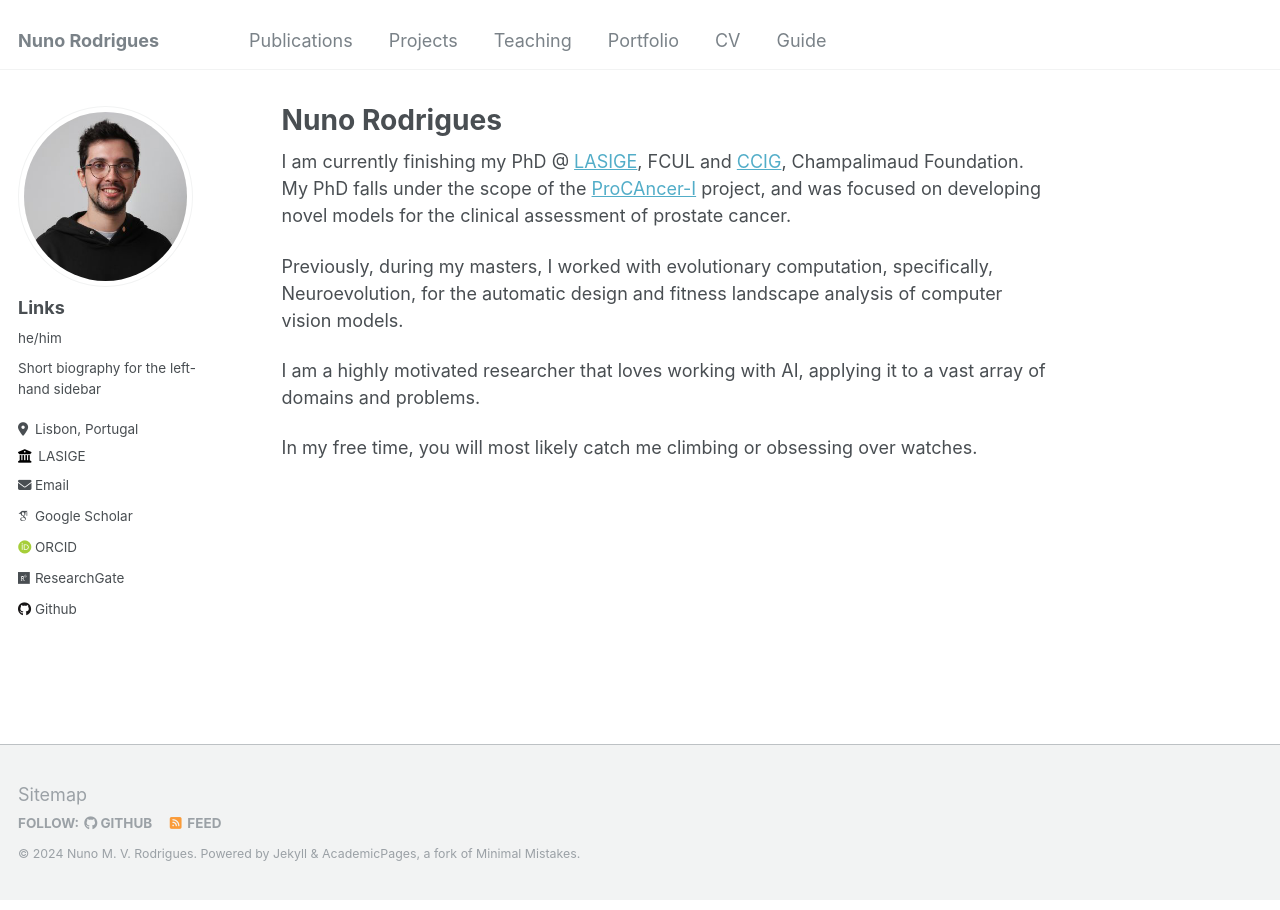
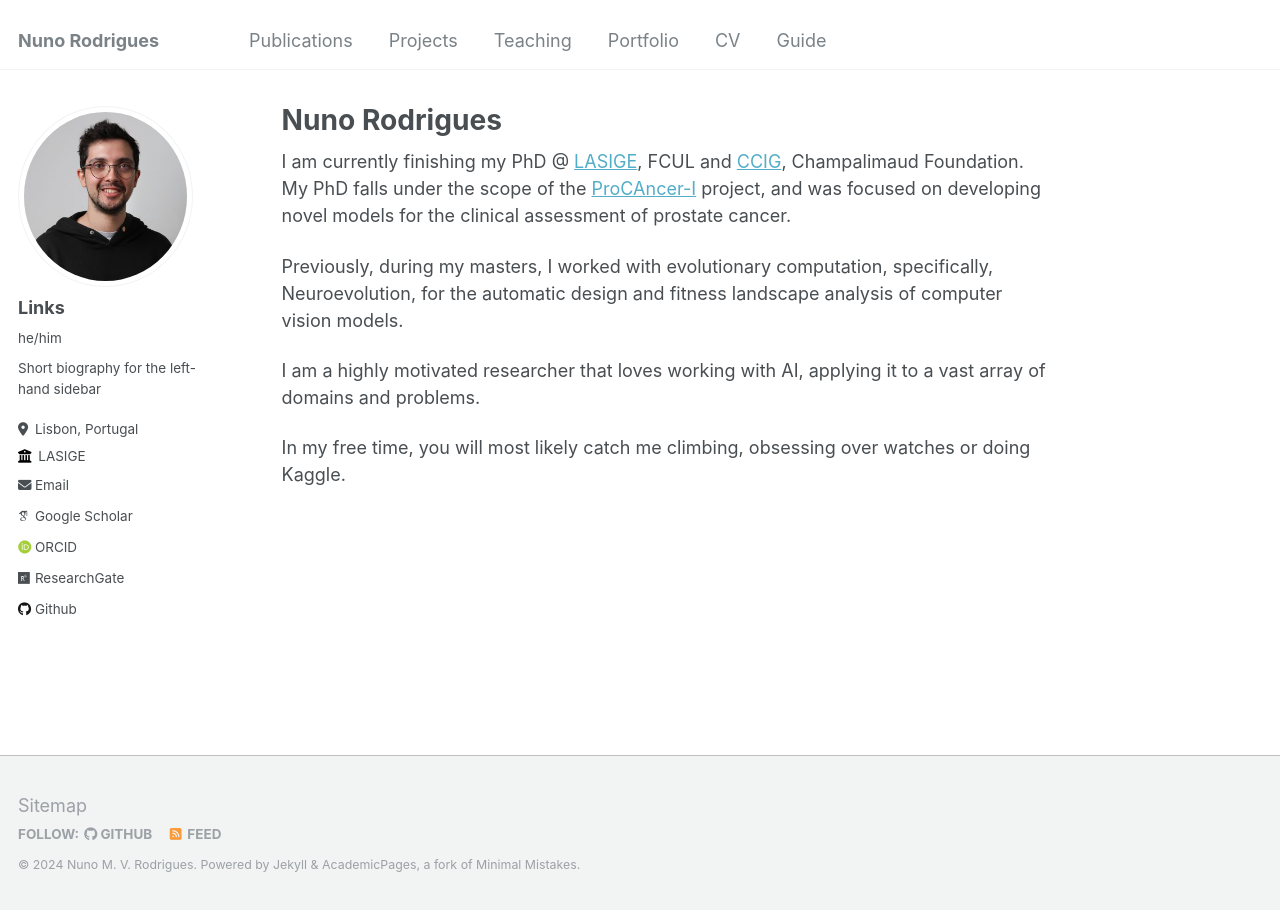
Before and after one commit to NMVRodrigues/NMVRodrigues.github.io, a Jekyll site: the page built from _pages/about.md, in a window 1280 px wide. Built offline with Jekyll 4.4.1, drawn with Linux system fonts in a browser that asks for light colours; some web fonts are replaced.

```diff
--- a/_pages/about.md
+++ b/_pages/about.md
@@ -15,7 +15,7 @@ Previously, during my masters, I worked with evolutionary computation, specifica
 
 I am a highly motivated researcher that loves working with AI, applying it to a vast array of domains and problems.
 
-In my free time, you will most likely catch me climbing or obsessing over watches.
+In my free time, you will most likely catch me climbing, obsessing over watches or doing Kaggle.
 
 <!---
 Site-wide configuration
```
Also changed, not shown: _pages/cv.md (+1 -1 lines), 6 other files.
